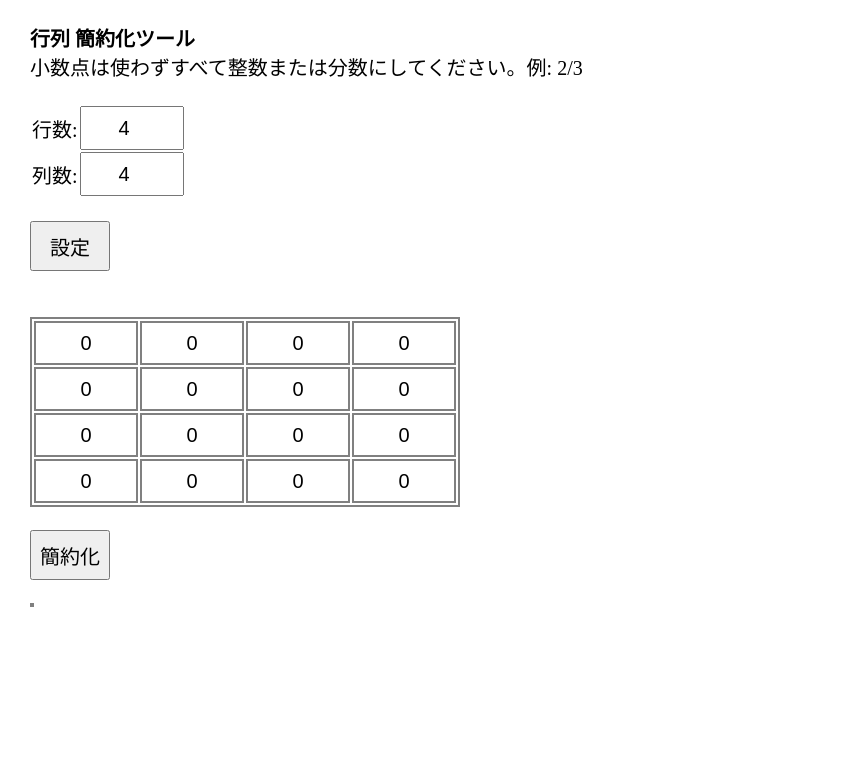
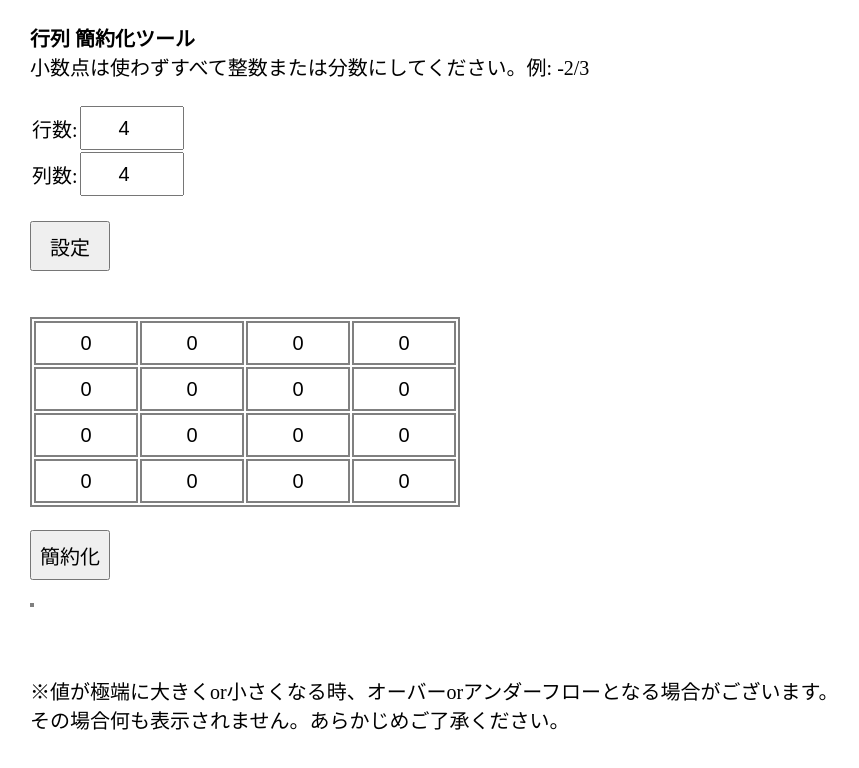
Before and after one commit to anotherhollow1125/kanyaku_matrix, a plain HTML site: page index.html in a window 1280 px wide. Shown: the whole page, without its empty margins (0-859 px from the left). Drawn offline with Linux system fonts and the light colour scheme.

Commit message:
注意書きの追加

```diff
--- a/index.html
+++ b/index.html
@@ -10,7 +10,7 @@
 <body>
     <br>
     <h1>行列 簡約化ツール</h1>
-    <div>小数点は使わずすべて整数または分数にしてください。例: 2/3</div>
+    <div>小数点は使わずすべて整数または分数にしてください。例: -2/3</div>
     <br>
     <table>
         <tbody>
@@ -40,6 +40,7 @@
     <br>
     <br>
     <br>
+    <div><p>※値が極端に大きくor小さくなる時、オーバーorアンダーフローとなる場合がございます。</p><p>その場合何も表示されません。あらかじめご了承ください。</p></div>
     <script>
     var
         row_num = 4,
```
